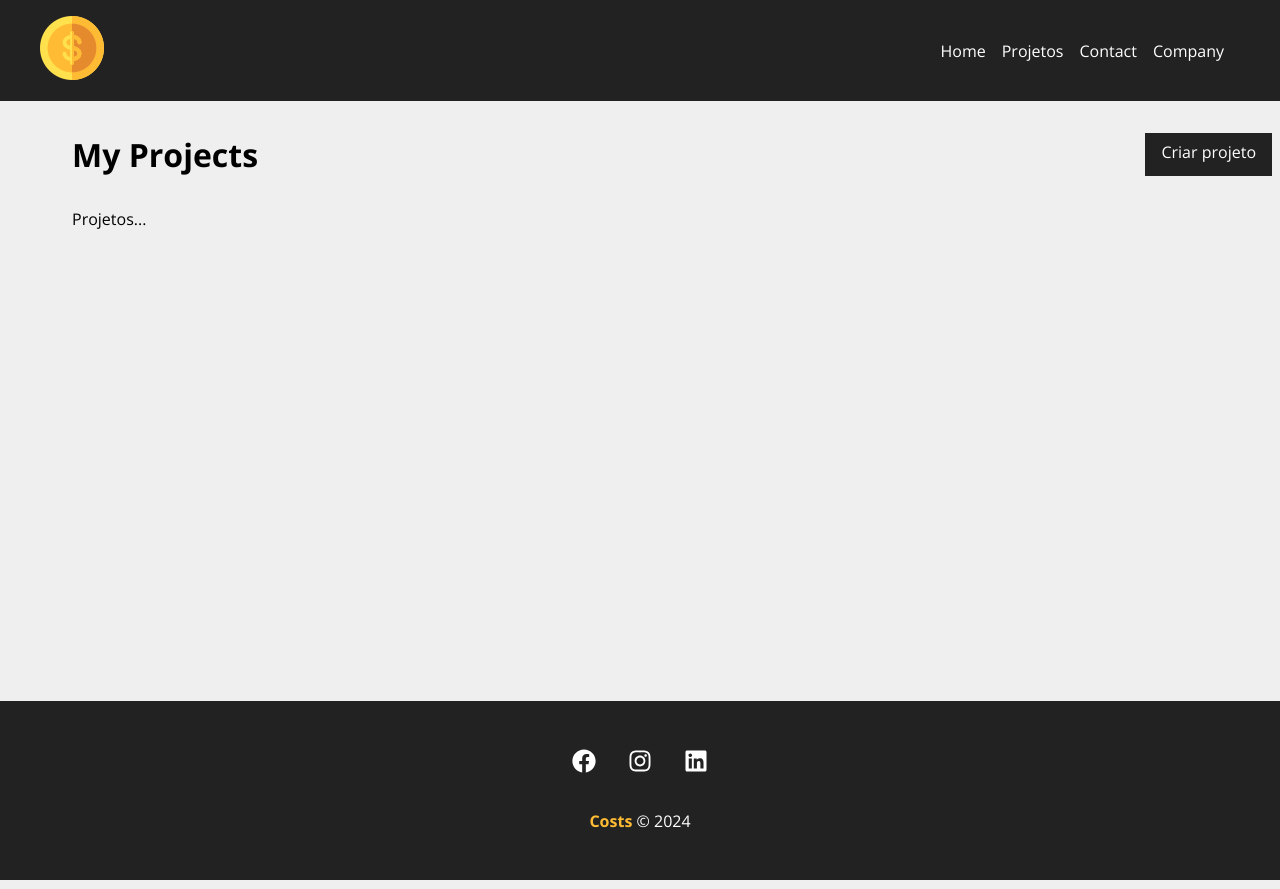
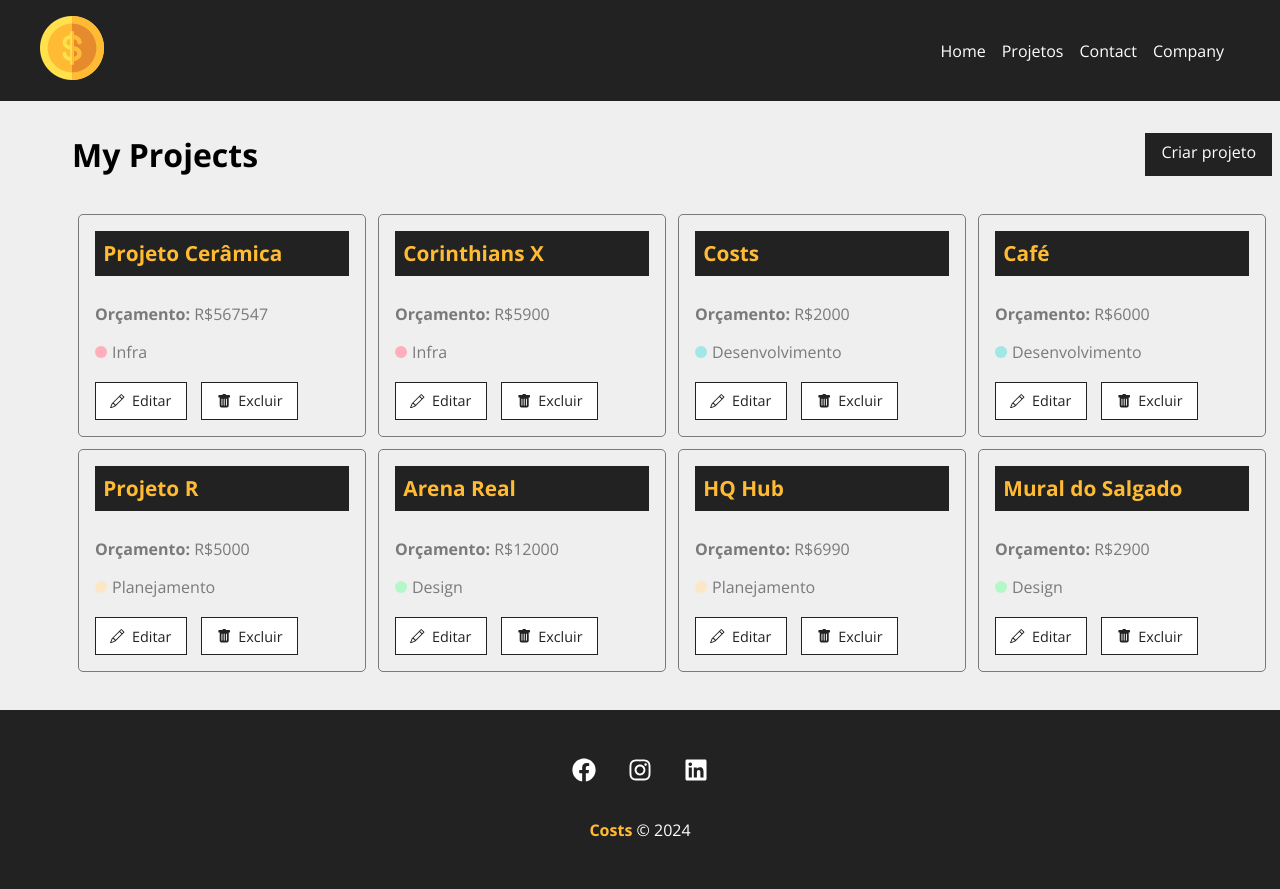
Before and after one commit to thaladaJJ/react-costs, a React (Create React App) app: page /projects in a window 1280 px wide. Shown: the top 889 px of the page. Built offline with nearby package versions, Linux system fonts and the light colour scheme; data requests are answered from the project's data file.

Commit message:
listando projetos do db na aba de projetos + personalização visual

```diff
--- a/db.json
+++ b/db.json
@@ -1,43 +1,5 @@
 {
   "projects": [
-    {
-      "id": "a4df",
-      "name": "Thales Euler",
-      "budget": "5000",
-      "category": {
-        "id": "2",
-        "name": "Desenvolvimento"
-      },
-      "cost": 0,
-      "services": []
-    },
-    {
-      "id": "51bf",
-      "name": "Cerâmica",
-      "budget": "8655",
-      "category": {
-        "id": "2",
-        "name": "Desenvolvimento"
-      },
-      "cost": 0,
-      "services": []
-    },
-    {
-      "id": "d41d",
-      "cost": 0,
-      "services": []
-    },
-    {
-      "id": "46b7",
-      "name": "Thales Euler",
-      "budget": "6757",
-      "category": {
-        "id": "1",
-        "name": "Infra"
-      },
-      "cost": 0,
-      "services": []
-    },
     {
       "id": "a6fd",
       "name": "Projeto Cerâmica",
@@ -50,7 +12,79 @@
       "services": []
     },
     {
-      "id": "0e32",
+      "id": "9d7b",
+      "name": "Corinthians X",
+      "category": {
+        "id": "1",
+        "name": "Infra"
+      },
+      "budget": "5900",
+      "cost": 0,
+      "services": []
+    },
+    {
+      "id": "2f1f",
+      "budget": "2000",
+      "category": {
+        "id": "2",
+        "name": "Desenvolvimento"
+      },
+      "name": "Costs",
+      "cost": 0,
+      "services": []
+    },
+    {
+      "id": "a933",
+      "category": {
+        "id": "2",
+        "name": "Desenvolvimento"
+      },
+      "budget": "6000",
+      "name": "Café",
+      "cost": 0,
+      "services": []
+    },
+    {
+      "id": "c877",
+      "name": "Projeto R",
+      "budget": "5000",
+      "category": {
+        "id": "4",
+        "name": "Planejamento"
+      },
+      "cost": 0,
+      "services": []
+    },
+    {
+      "id": "d7ae",
+      "name": "Arena Real",
+      "budget": "12000",
+      "category": {
+        "id": "3",
+        "name": "Design"
+      },
+      "cost": 0,
+      "services": []
+    },
+    {
+      "id": "dfc8",
+      "name": "HQ Hub",
+      "budget": "6990",
+      "category": {
+        "id": "4",
+        "name": "Planejamento"
+      },
+      "cost": 0,
+      "services": []
+    },
+    {
+      "id": "9596",
+      "name": "Mural do Salgado",
+      "budget": "2900",
+      "category": {
+        "id": "3",
+        "name": "Design"
+      },
       "cost": 0,
       "services": []
     }
--- a/src/components/form/Input.js
+++ b/src/components/form/Input.js
@@ -5,6 +5,7 @@
         <div className={styles.form_control}>
             <label htmlFor={name}> {text}: </label>
             <input
+            required
             type={type}
             name={name}
             id={name}
--- a/src/components/form/Select.js
+++ b/src/components/form/Select.js
@@ -5,14 +5,16 @@
         <div className={styles.form_control}>
             <label htmlFor={name}> {text}: </label>
             <select
+                required
                 name={name}
                 id={name}
                 onChange={handleOnChange}
-                value={value || ''}
+                value={value}
             >
-                <option> Selecione uma opção </option>
+                <option value=""> Selecione uma opção </option>
                 {options.map((option) => (
                     <option
+                    required
                     value={option.id}
                     key={option.id}>
                     {option.name}
--- a/src/components/pages/Projects.js
+++ b/src/components/pages/Projects.js
@@ -3,10 +3,14 @@
 import Message from "../layout/Message"
 import Container from '../layout/Container'
 import LinkButton from "../layout/LinkButton"
+import ProjectCard from "../project/ProjectCard"
 
 import styles from './Projects.module.css'
+import { useState, useEffect } from "react"
 
 function Projects () {
+
+    const [projects, setProjects] = useState([])
 
     const location = useLocation()
     let message = ''
@@ -14,6 +18,21 @@
     if (location.state) {
         message = location.state.message
     }
+
+    useEffect(() => {
+        fetch ('http://localhost:5000/projects', {
+            method:'GET',
+            headers:{
+                'Content-Type': 'application/json',
+            },
+        })
+        .then((resp) => resp.json())
+        .then((data) => {
+            console.log (data)
+            setProjects (data)
+        })
+        .catch((err) => console.log(err))
+    }, [])
 
     return (
         <div className={styles.project_container}>
@@ -23,7 +42,16 @@
             </div>
             {message && <Message msg={message} type="success" />}
             <Container customClass="start">
-                <p> Projetos... </p>
+                {projects.length > 0 &&
+                    projects.map((project) => (
+                    <ProjectCard
+                    id={project.id}
+                    name={project.name}
+                    budget={project.budget}
+                    category={project.category?.name}
+                    key={project.id}
+                    />
+                ))}
             </Container>
         </div>
     )
--- /dev/null
+++ b/src/components/project/ProjectCard.js
@@ -0,0 +1,29 @@
+import { Link } from 'react-router-dom'
+
+import styles from './ProjectCard.module.css'
+
+import { BsPencil, BsFillTrashFill } from 'react-icons/bs'
+
+function ProjectCard ({id, name, budget, category, handleRemove}) {
+    return (
+        <div className={styles.project_card}>
+            <h4>{name}</h4>
+            <p>
+                <span>Orçamento:</span> R${budget}
+            </p>
+            <p className={styles.category_text}>
+                <span className={`${styles[category.toLowerCase()]}`}></span> {category}
+            </p>
+            <div className={styles.project_card_actions}>
+                <Link to="/">
+                    <BsPencil /> <pre>Editar</pre>
+                </Link>
+                <button>
+                    <BsFillTrashFill /> <pre>Excluir</pre>
+                </button>
+            </div>
+        </div>
+    )
+}
+
+export default ProjectCard
--- /dev/null
+++ b/src/components/project/ProjectCard.module.css
@@ -0,0 +1,87 @@
+.project_card {
+    padding: 1em;
+    border: 1px solid #7a7a7a;
+    border-radius: 5px;
+    width: 24%;
+    margin: 0.5%;
+}
+
+.project_card h4 {
+    background-color: #222;
+    color: #FFBB33;
+    padding: 0.4em;
+    margin-bottom: 1.3em;
+    font-size: 1.3em;
+}
+
+.project_card p {
+    color: #7a7a7a;
+    margin-bottom: 1em;
+}
+
+.project_card p span {
+    font-weight: bold;
+}
+
+.category_text {
+    display: flex;
+    align-items: center;
+}
+
+.category_text span {
+    display: block;
+    width: 12px;
+    height: 12px;
+    border-radius: 50%;
+    background-color: #ccc;
+    margin-right: 5px;
+}
+
+.category_text .infra {
+    background-color: #ffaebc;
+}
+
+.category_text .desenvolvimento {
+    background-color: #a0e7e5;
+}
+
+.category_text .design {
+    background-color: #b4f8c8;
+}
+
+.category_text .planejamento {
+    background-color: #fbe7c6;
+}
+
+.project_card_actions {
+    margin-top: 1.2em;
+    display: flex;
+    align-items: center;
+}
+
+.project_card_actions a,
+.project_card_actions button {
+    text-decoration: none;
+    border: none;
+    background-color: #FFF;
+    color: #222;
+    font-size: 0.9em;
+    padding: 0.6em 1em;
+    margin-right: 1em;
+    cursor: pointer;
+    border: 1px solid #222;
+    display: flex;
+    align-items: center;
+    justify-content: center;
+    transition: 0.5s;
+}
+
+.project_card_actions svg {
+    margin-right: .5em;
+}
+
+.project_card_actions a:hover,
+.project_card_actions button:hover {
+    background-color: #222;
+    color: #ffbb33;
+}
```
